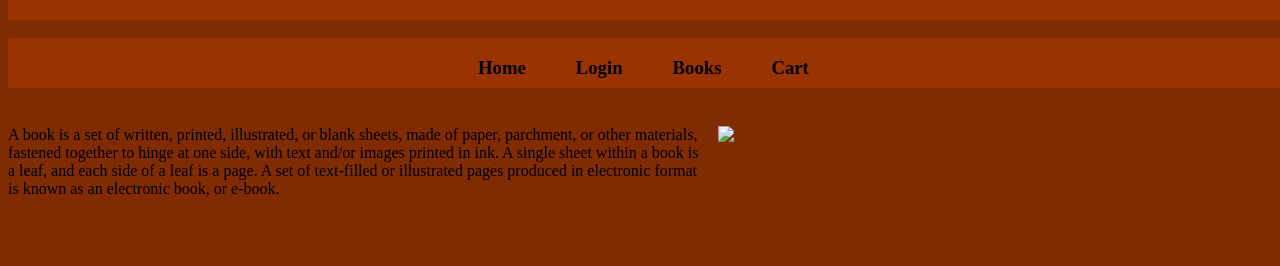
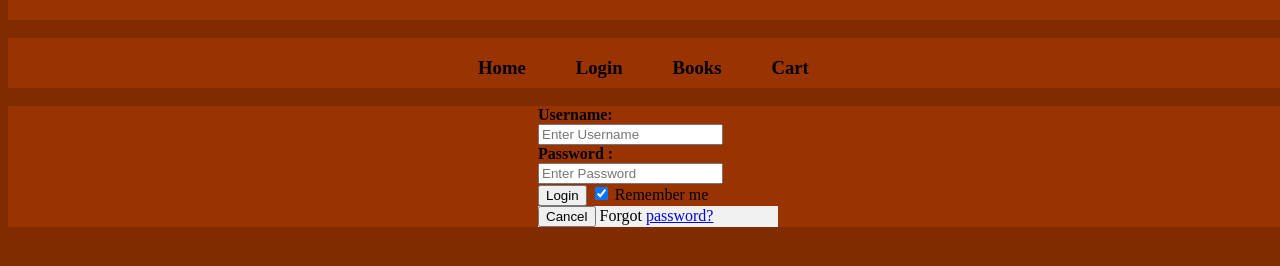
Before and after one commit to pkjeengar/books-cafe, a plain HTML site: page index.html in a window 1280 px wide. Shown: the part 48-314 px from the top of the page. Drawn offline with Linux system fonts and the light colour scheme.

Commit message:
Update index.html

```diff
--- a/index.html
+++ b/index.html
@@ -1,6 +1,30 @@
 <html>
 	<head>
 		<title>books cart</title>
+
+		<script>
+			function valid() {
+				var username=document.getElementById("uname").value;
+				var password=document.getElementById("pass").value;
+				if(username=="")
+				{
+					alert("please fill username");
+					return false;
+				}
+				else if(password=="")
+				{
+					alert("please fill password");
+					return false;
+				}
+				if(username=="admin" && password=="admin")
+				{
+					alert("login successfull");
+					return true;
+				}
+
+			}
+		</script>
+
 		<style>
 			.div1
 			{
@@ -18,12 +42,15 @@
 				text-align:center;
 				height:50px;
 				padding-left:420px;
+
 				background-color: #993300;
+
 			}
 			.menu
 			{
 				text-align:center;
 				height:50px;
+
 				margin-left:50px;
 				text-decoration: none;
 				color:#000;
@@ -32,22 +59,20 @@
 			}
 			.content
 			{
-				height:500px;
+				background-color: #993300;
 			}
-			.content_image
+			.content1
 			{
-				float:left;
-				width:550px;
-				margin-left:10px;
-				margin-top:20px;
+
+
+				margin-left:530px;
+				background-color: #993300;
 			}
-			.content_text
+			.container
 			{
-				float:left;
-				width:700px;
-				margin-top:20px;
+				width:240px;
+
 			}
-
 		</style>
 	</head>
 	<body bgcolor=#802b00>
@@ -61,11 +86,24 @@
 			</div>
 			</br>
 			<div class="content">
-				<div class="content_text">A book is a set of written, printed, illustrated, or blank sheets, made of paper, parchment, or other materials, fastened together to hinge at one side, with text and/or images printed in ink. A single sheet within a book is a leaf, and each side of a leaf is a page. A set of text-filled or illustrated pages produced in electronic format is known as an electronic book, or e-book.
+				<div class="content1">
+					    <form action="" method="post" onsubmit="return valid()">
+						    <div class="container">
+							    <label><b>Username:</b></label>
+							    	<input type="text" id="uname" placeholder="Enter Username" name="uname" ></br>
+							    	<label><b>Password  :</b></label>
+							    	<input type="password" id="pass" placeholder="Enter Password" name="psw" ></br>
+							    <button type="submit">Login</button>
 
-</div>
-				<div class="content_image"><img src="/home/student/workspace/pradeep/images/finger-passes-along-bookgif.gif"></div>
+							    <input type="checkbox" checked="checked"> Remember me
+						  </div>
 
+						 <div class="container" style="background-color:#f1f1f1;">
+							    <button type="button" class="cancelbtn">Cancel</button>
+							    <span class="psw">Forgot <a href="#">password?</a></span>
+						  </div>
+						</form>
+				</div>
 			</div>
 		</div>
 	</body>
```
